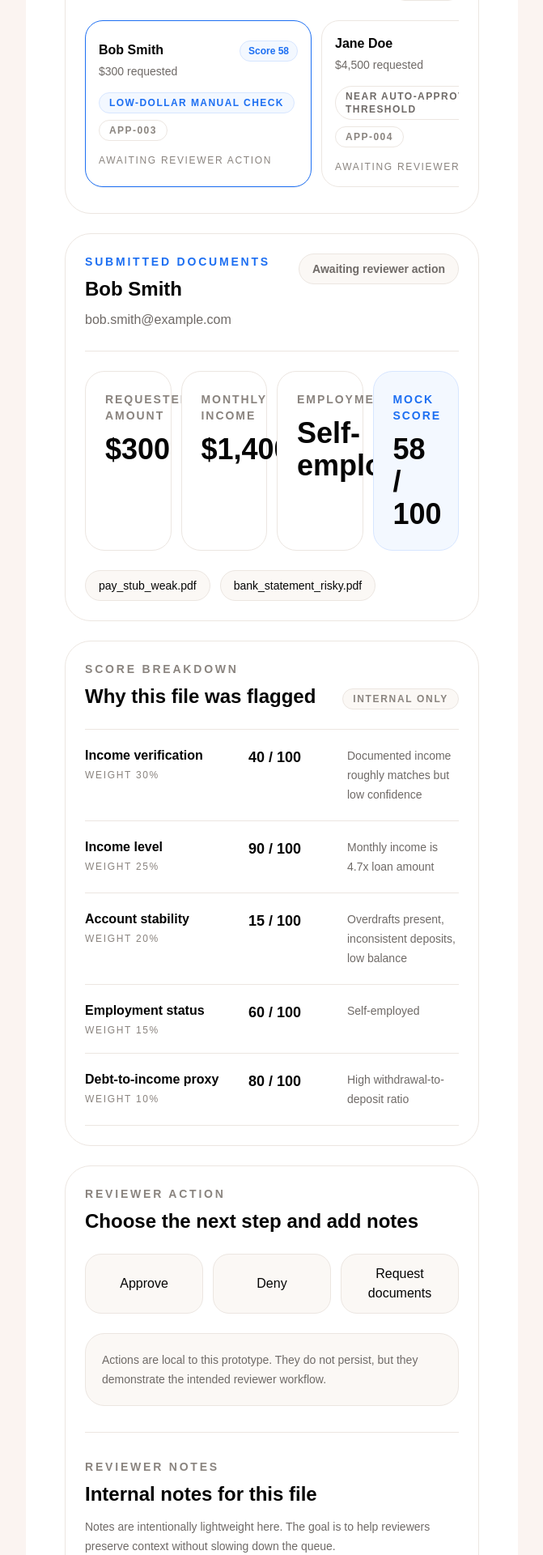
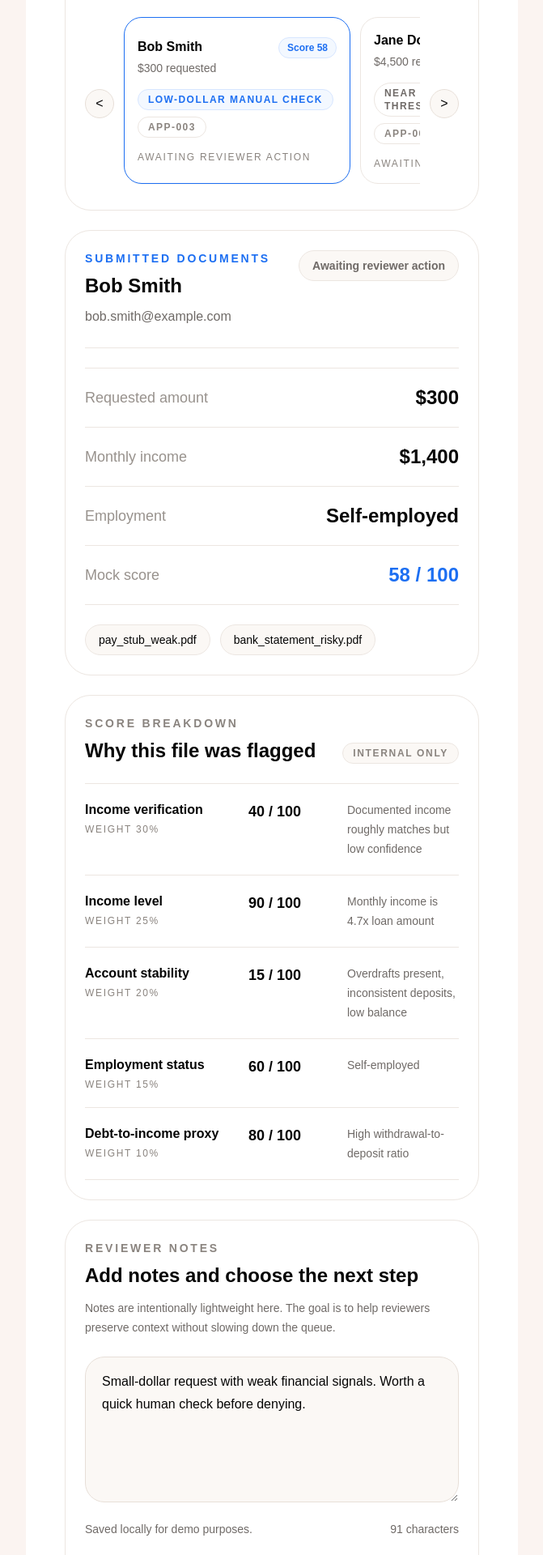
Before and after one commit to YheChen/Bree-Loan-Decision-Prototype, a Next.js app: page /admin/reviews in a window 1280 px wide. Shown: the part 880-2800 px from the top of the page at 81% size, without its empty margins (304-975 px from the left). Built offline with nearby package versions, Linux system fonts and the light colour scheme.

Commit message:
more styling on admin page

```diff
--- a/src/app/admin/reviews/page.tsx
+++ b/src/app/admin/reviews/page.tsx
@@ -1,6 +1,6 @@
 "use client";
 
-import { useState } from "react";
+import { useRef, useState } from "react";
 import Link from "next/link";
 
 import { getFlaggedApplications } from "@/lib/getFlaggedApplications";
@@ -139,7 +139,9 @@ function SummaryCard({
       >
         {title}
       </p>
-      <p className="mt-3 text-4xl font-semibold text-[#050505]">{value}</p>
+      <p className="mt-3 text-2xl font-semibold text-[#050505] sm:text-3xl">
+        {value}
+      </p>
       {description ? (
         <p
           className={`mt-2 text-sm leading-6 ${
@@ -153,14 +155,44 @@ function SummaryCard({
   );
 }
 
+function DetailRow({
+  label,
+  value,
+  accent = false,
+}: {
+  label: string;
+  value: string;
+  accent?: boolean;
+}) {
+  return (
+    <div className="grid items-center gap-3 py-5 sm:grid-cols-[220px_1fr]">
+      <p className="text-lg font-medium text-[#98928d]">{label}</p>
+      <p
+        className={`text-right text-xl font-semibold sm:text-2xl ${
+          accent ? "text-[#1d6ff2]" : "text-[#050505]"
+        }`}
+      >
+        {value}
+      </p>
+    </div>
+  );
+}
+
 export default function Page() {
-  const [selectedId, setSelectedId] = useState(flaggedApplications[0]?.id ?? "");
-  const [notesById, setNotesById] = useState<Record<string, string>>(initialNotes);
+  const queueScrollRef = useRef<HTMLDivElement>(null);
+  const [selectedId, setSelectedId] = useState(
+    flaggedApplications[0]?.id ?? "",
+  );
+  const [notesById, setNotesById] =
+    useState<Record<string, string>>(initialNotes);
   const [actionsById, setActionsById] = useState<
     Partial<Record<string, ReviewerAction>>
   >({});
 
-  const selectedApplication = getSelectedApplication(selectedId, flaggedApplications);
+  const selectedApplication = getSelectedApplication(
+    selectedId,
+    flaggedApplications,
+  );
 
   if (!selectedApplication) {
     return (
@@ -200,6 +232,13 @@ export default function Page() {
     }));
   }
 
+  function scrollQueue(direction: "left" | "right") {
+    queueScrollRef.current?.scrollBy({
+      left: direction === "left" ? -320 : 320,
+      behavior: "smooth",
+    });
+  }
+
   return (
     <main className="min-h-screen bg-[#fbf4f1] px-0 py-0 text-[#0c0c0c] sm:px-6 sm:py-10 lg:px-8 lg:py-14">
       <div className="mx-auto w-full rounded-none bg-white px-5 py-8 shadow-[0_1px_0_rgba(15,23,42,0.05)] sm:rounded-[40px] sm:px-10 sm:py-12 lg:w-1/2 lg:px-12">
@@ -235,7 +274,6 @@ export default function Page() {
                 value={flaggedApplications.length}
               />
               <SummaryCard
-                accent
                 description="These files have enough supporting data for an immediate human decision."
                 title="Ready for review"
                 value={readyForReviewCount}
@@ -263,7 +301,17 @@ export default function Page() {
               </span>
             </div>
 
-            <div className="mt-6 overflow-x-auto pb-2">
+            <div className="mt-6 flex items-center gap-3">
+              <button
+                aria-label="Scroll review queue left"
+                className="inline-flex h-9 w-9 shrink-0 items-center justify-center rounded-full border border-[#e7dfd8] bg-[#fbf8f5] text-base font-semibold text-[#050505] transition hover:bg-[#f4efeb]"
+                onClick={() => scrollQueue("left")}
+                type="button"
+              >
+                &lt;
+              </button>
+
+              <div className="overflow-x-auto pb-2" ref={queueScrollRef}>
                 <div className="flex min-w-max gap-3">
                 {flaggedApplications.map((application) => {
                   const isSelected = application.id === selectedApplication.id;
@@ -323,6 +371,16 @@ export default function Page() {
                 })}
                 </div>
               </div>
+
+              <button
+                aria-label="Scroll review queue right"
+                className="inline-flex h-9 w-9 shrink-0 items-center justify-center rounded-full border border-[#e7dfd8] bg-[#fbf8f5] text-base font-semibold text-[#050505] transition hover:bg-[#f4efeb]"
+                onClick={() => scrollQueue("right")}
+                type="button"
+              >
+                &gt;
+              </button>
+            </div>
           </section>
 
           <section className="mt-6 rounded-[32px] border border-[#ece6e1] bg-white px-6 py-6">
@@ -346,26 +404,26 @@ export default function Page() {
               </div>
             </div>
 
-            <div className="mt-6 grid gap-3 sm:grid-cols-2 xl:grid-cols-4">
-              <SummaryCard
-                title="Requested amount"
+            <div className="mt-6 divide-y divide-[#ece6e1] border-y border-[#ece6e1]">
+              <DetailRow
+                label="Requested amount"
                 value={formatCurrency(selectedApplication.loanAmount)}
               />
-              <SummaryCard
-                title="Monthly income"
+              <DetailRow
+                label="Monthly income"
                 value={formatCurrency(selectedApplication.statedMonthlyIncome)}
               />
-              <SummaryCard
-                title="Employment"
+              <DetailRow
+                label="Employment"
                 value={
                   selectedApplication.employmentStatus === "self-employed"
                     ? "Self-employed"
                     : "Employed"
                 }
               />
-              <SummaryCard
+              <DetailRow
                 accent
-                title="Mock score"
+                label="Mock score"
                 value={`${selectedApplication.score} / 100`}
               />
             </div>
@@ -454,11 +512,36 @@ export default function Page() {
 
           <section className="mt-6 rounded-[32px] border border-[#ece6e1] bg-white px-6 py-6">
             <p className="text-sm font-semibold uppercase tracking-[0.2em] text-[#8a847f]">
+              Reviewer notes
+            </p>
+            <h2 className="mt-2 text-2xl font-semibold text-[#050505]">
+              Add notes and choose the next step
+            </h2>
+
+            <p className="mt-3 max-w-3xl text-sm leading-6 text-[#6f6a67]">
+              Notes are intentionally lightweight here. The goal is to help
+              reviewers preserve context without slowing down the queue.
+            </p>
+
+            <textarea
+              className="mt-6 min-h-[180px] w-full rounded-[24px] border border-[#e7dfd8] bg-[#fbf8f5] px-5 py-4 text-base leading-7 text-[#050505] outline-none transition focus:border-[#1d6ff2]"
+              onChange={(event) => updateNotes(event.target.value)}
+              placeholder="Add reviewer context, follow-up items, or the rationale for your decision."
+              value={selectedNote}
+            />
+
+            <div className="mt-4 flex flex-col gap-3 text-sm text-[#6f6a67] sm:flex-row sm:items-center sm:justify-between">
+              <p>Saved locally for demo purposes.</p>
+              <p>{selectedNote.trim().length} characters</p>
+            </div>
+
+            <div className="mt-8 border-t border-[#ece6e1] pt-8">
+              <p className="text-sm font-semibold uppercase tracking-[0.2em] text-[#8a847f]">
                 Reviewer action
               </p>
-            <h2 className="mt-2 text-2xl font-semibold text-[#050505]">
-              Choose the next step and add notes
-            </h2>
+              <h3 className="mt-2 text-2xl font-semibold text-[#050505]">
+                Select next steps
+              </h3>
 
               <div className="mt-6 grid gap-3 md:grid-cols-3">
                 <button
@@ -495,46 +578,6 @@ export default function Page() {
                   Request documents
                 </button>
               </div>
-
-            <div className="mt-6 rounded-[24px] border border-[#ece6e1] bg-[#fbf8f5] px-5 py-5">
-              <p className="text-sm leading-6 text-[#6f6a67]">
-                Actions are local to this prototype. They do not persist, but
-                they demonstrate the intended reviewer workflow.
-              </p>
-
-              {selectedAction === "request_documents" ? (
-                <Link
-                  className="mt-4 inline-flex items-center text-sm font-semibold text-[#050505] transition hover:text-[#6f6a67]"
-                  href={`/reupload/${selectedApplication.id}`}
-                >
-                  Open applicant re-upload flow →
-                </Link>
-              ) : null}
-            </div>
-
-            <div className="mt-8 border-t border-[#ece6e1] pt-8">
-              <p className="text-sm font-semibold uppercase tracking-[0.2em] text-[#8a847f]">
-                Reviewer notes
-              </p>
-              <h3 className="mt-2 text-2xl font-semibold text-[#050505]">
-                Internal notes for this file
-              </h3>
-              <p className="mt-3 max-w-3xl text-sm leading-6 text-[#6f6a67]">
-                Notes are intentionally lightweight here. The goal is to help
-                reviewers preserve context without slowing down the queue.
-              </p>
-
-                <textarea
-                className="mt-6 min-h-[180px] w-full rounded-[24px] border border-[#e7dfd8] bg-[#fbf8f5] px-5 py-4 text-base leading-7 text-[#050505] outline-none transition focus:border-[#1d6ff2]"
-                onChange={(event) => updateNotes(event.target.value)}
-                placeholder="Add reviewer context, follow-up items, or the rationale for your decision."
-                value={selectedNote}
-              />
-
-              <div className="mt-4 flex flex-col gap-3 text-sm text-[#6f6a67] sm:flex-row sm:items-center sm:justify-between">
-                <p>Saved locally for demo purposes.</p>
-                <p>{selectedNote.trim().length} characters</p>
-              </div>
             </div>
           </section>
         </div>
```
Lines whose indentation alone changed are shown as unchanged.
